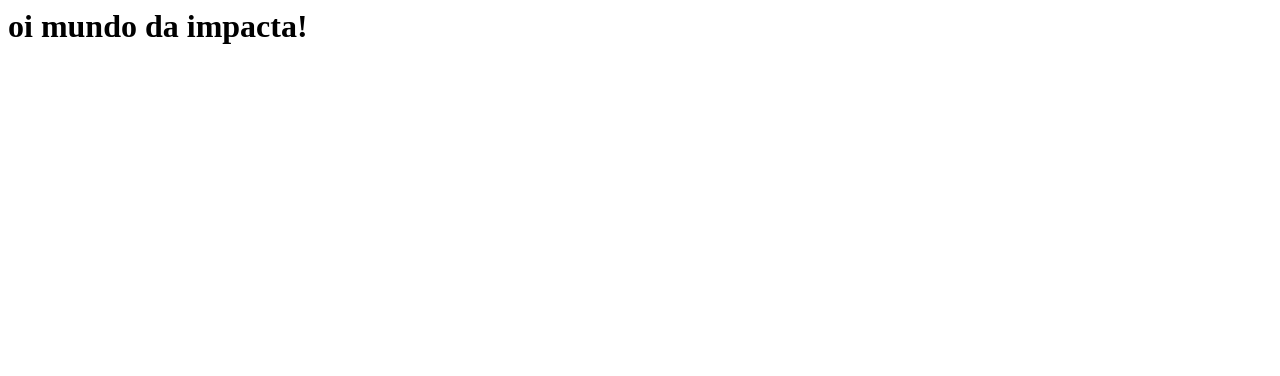
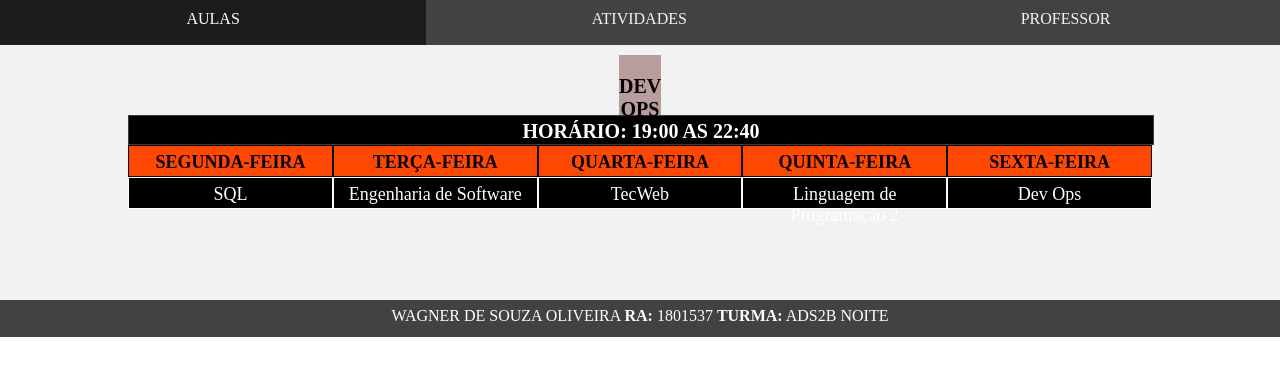
Before and after one commit to wagnercl31/devops, a plain HTML site: page index.html in a window 1280 px wide. Drawn offline with Linux system fonts and the light colour scheme.

Commit message:
Add files via upload

```diff
--- a/index.html
+++ b/index.html
@@ -1 +1,69 @@
-<h1> oi mundo da impacta!</h1>
+<!DOCTYPE html>
+<html lang="pt-br" dir="ltr">
+  <head>
+    <meta charset="utf-8">
+    <title>Menu</title>
+    <link rel="stylesheet" href="master.css">
+  </head>
+  <body>
+    <div class="conteiner">
+
+      <ul>
+        <a href="https://www.impacta.com.br/"><li>AULAS</li></a>
+        <a href="https://www.impacta.com.br/"><li>ATIVIDADES</li></a>
+        <a href="https://www.impacta.com.br/"><li>PROFESSOR</li></a>
+      </ul>
+
+      <div class="suport_title">
+        <div class="title">
+          Dev Ops
+          <hr>
+        </div>
+      </div>
+
+      <div class="table">
+        <div class="hours_table">
+          horário: 19:00 as 22:40
+        </div>
+        <div class="header_table">
+          <div class="header_field">
+            segunda-feira
+          </div>
+          <div class="header_field">
+            terça-feira
+          </div>
+          <div class="header_field">
+            quarta-feira
+          </div>
+          <div class="header_field">
+            quinta-feira
+          </div>
+          <div class="header_field">
+            sexta-feira
+          </div>
+        </div>
+        <div class="body_table">
+          <div class="body_field">
+            SQL
+          </div>
+          <div class="body_field">
+            Engenharia de Software
+          </div>
+          <div class="body_field">
+            TecWeb
+          </div>
+          <div class="body_field">
+            Linguagem de Programação 2
+          </div>
+          <div class="body_field">
+            Dev Ops
+          </div>
+        </div>
+      </div>
+    </div>
+
+    <footer>
+      WAGNER DE SOUZA OLIVEIRA    <strong>RA:</strong> 1801537    <strong>TURMA:</strong> ADS2B NOITE
+    </footer>
+  </body>
+</html>
--- /dev/null
+++ b/master.css
@@ -0,0 +1,132 @@
+  /*  # = id */
+  /* . = class */
+
+      *{
+          margin: 0px auto;
+          padding: 0px;
+      }
+
+      li{
+        list-style:none;
+      }
+
+      a{
+        text-decoration:none;
+      }
+
+      .conteiner{
+        min-height: 300px;
+        height:auto;
+        width:100%;
+        background-color: #F2F2F2;
+      }
+
+      ul{
+        height: 45px;
+        width:100%;
+        background-color: #424242;
+      }
+
+
+      ul a li{
+        height:35px;
+        width: 33.3%;
+        float:left;
+        text-align: center;
+        color: #F2F2F2;
+        padding-top:10px;
+      }
+
+
+      ul a li:hover{
+        background-color: #1C1C1C;
+        color: #FFFFFF;
+      }
+
+      .suport_title{
+        height: 40px;
+         width:  0%;
+         background-color: rgb(185, 156, 156) ;
+        margin-top: 10px;
+        display: table;
+      }
+
+      .title{
+        height: 40px;
+        width:  100%;
+        font-size: 20px;
+        padding-top: 10px;
+        text-align: center;
+        margin-top: 10px;
+        font-weight: bold;
+        text-transform: uppercase;
+      }
+
+      .table{
+        width: 80%;
+        min-height: 50px;
+        height:auto;
+        background-color: #000000;
+      }
+
+      .header_table{
+        height: 24px;
+        width: 100%;
+        background-color: #FFFFFF;
+      }
+
+      .body_table{
+        min-height: 26px;
+        height: auto;
+        width: 100%;
+        background-color: #000000;
+      }
+
+      .header_field{
+        height: 24px;
+        width: 19.805%;
+        font-size: 18px;
+        padding-top:6px;
+        background-color: #ff4700;
+        font-weight: bold;
+        text-transform: uppercase;
+        text-align: center;
+        float: left;
+        border: 1px solid #000;
+      }
+
+      .body_field{
+        height: 24px;
+        width: 19.805%;
+        font-size: 18px;
+        padding-top:6px;
+        background-color: #000;
+        color: #FFFFFF;
+        text-align: center;
+        float: left;
+        border: 1px solid #FFF;
+      }
+
+      .hours_table{
+        height: 24px;
+        width: 100%;
+        font-size: 20px;
+        padding-top: 4px;
+        background-color: #000;
+        font-weight: bold;
+        text-transform: uppercase;
+        text-align: center;
+        color: #FFFFFF;
+        border: 1px solid #FFF;
+         border-color: #3d3b3b ;
+      }
+
+      footer{
+        height: 30px;
+        width:100%;
+        background-color: #424242;
+        text-align: center;
+        font-size: 16px;
+        padding-top: 7px;
+        color: #FFF;
+      }
```
